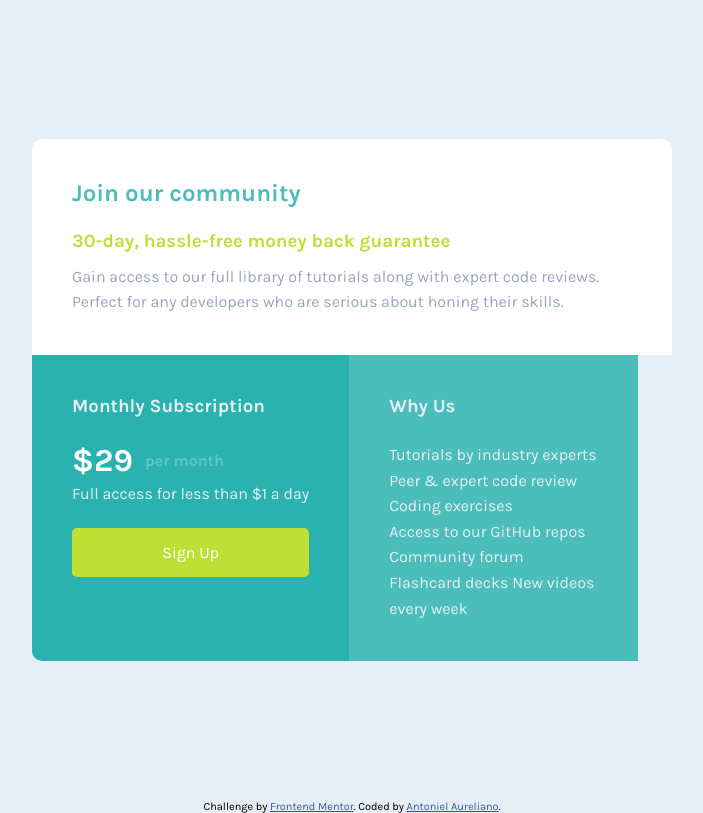
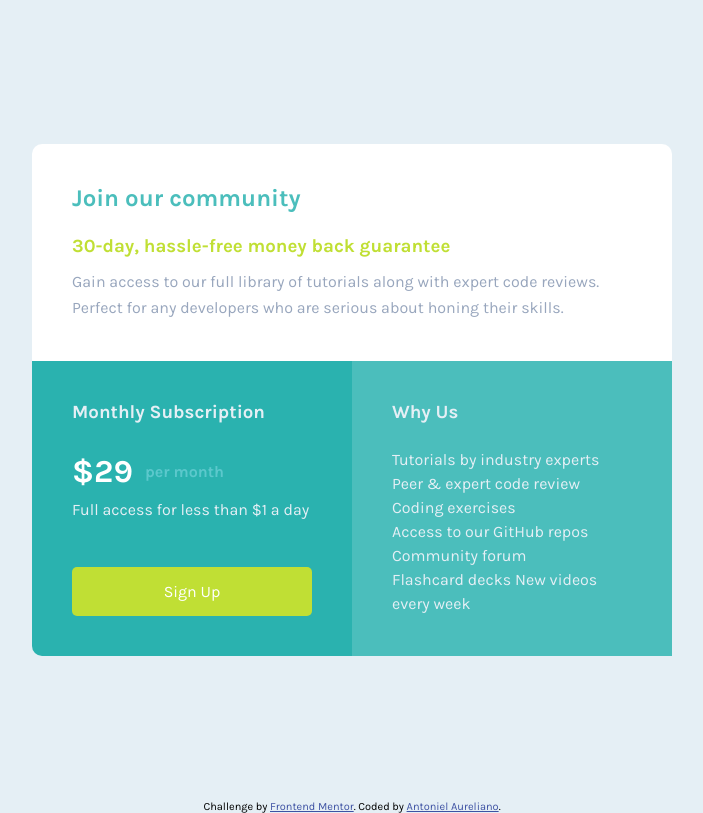
Before and after one commit to AntonielAureliano/single-price-grid-component-master, a plain HTML site: page index.html in a window 1280 px wide. Shown: the whole page, without its empty margins (288-991 px from the left). Drawn offline with Linux system fonts and the light colour scheme.

Commit message:
Apagando a classe register e adicionando display grid no container.

```diff
--- a/index.html
+++ b/index.html
@@ -27,7 +27,7 @@
           Perfect for any developers who are serious about honing their skills.</p>
       </div>
 
-      <div class="register">
+
 
       <div class="subscription">
         <h3>Monthly Subscription</h3>
@@ -50,7 +50,7 @@
           Flashcard decks
           New videos every week</p>
       </div>
-      </div>
+
     </div>
   </main>
 
--- a/style.css
+++ b/style.css
@@ -31,14 +31,15 @@ main {
 }
 
 .container {
-  display: flex;
-  flex-direction: column;
+  display: grid;
+  grid-template-columns: 1fr 1fr;
   max-width: 40rem;
 }
 
 /*description*/
 
 .description {
+  grid-column: 1 / -1;
   background-color: var(--primary-white);
   border-radius: 0.625rem 0.625rem 0 0;
   padding: 2.5rem;
@@ -59,29 +60,24 @@ main {
   line-height: 1.6;
 }
 
-/*register*/
-
-.register {
-  display: flex;
-}
-
 /*subscription*/
 
 .subscription {
   background-color: var(--primary-cyan);
   border-radius: 0 0 0 0.625rem;
-  max-width: 20rem;
   padding: 2.5rem;
+  display: flex;
+  flex-direction: column;
+  justify-content: space-between;
 }
 
 .subscription h3 {
   color: var(--neutral-light-gray);
-  margin-bottom: 1.5625rem;
+  margin-bottom: 1.25rem;
 }
 
 .subscription p {
   color: var(--neutral-light-gray);
-  margin-top: 0.3125rem;
 }
 
 .subscription-price {
@@ -103,7 +99,7 @@ main {
   border-radius: 0.3125rem;
   color: var(--primary-white);
   display: block;
-  margin-top: 1.5625rem;
+  margin-top: 2.375rem;
   padding: 15px 0;
   text-align: center;
   text-decoration: none;
@@ -123,7 +119,7 @@ main {
 
 .why-us p {
   color: var(--neutral-light-gray);
-  line-height: 1.6;
+  line-height: 1.5;
 }
 
 .why-us p {
```
Lines whose indentation alone changed are shown as unchanged.
